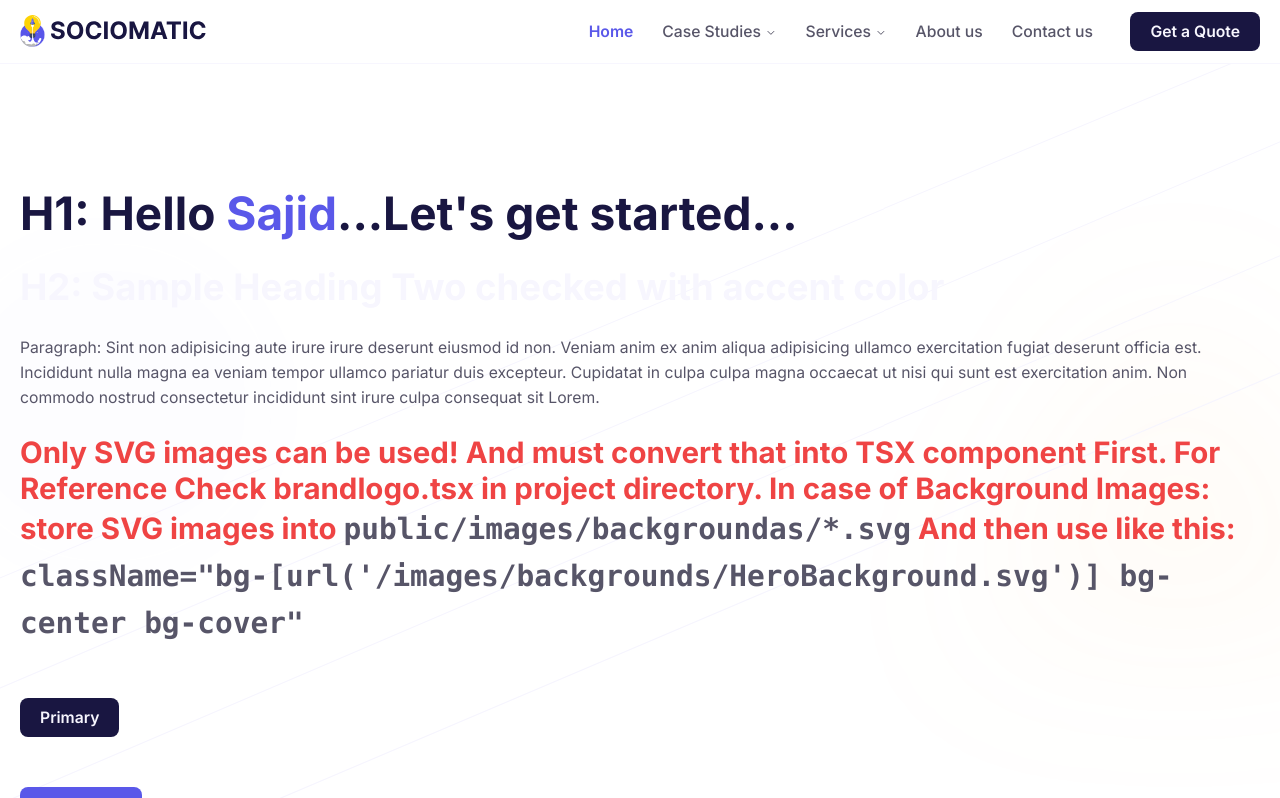
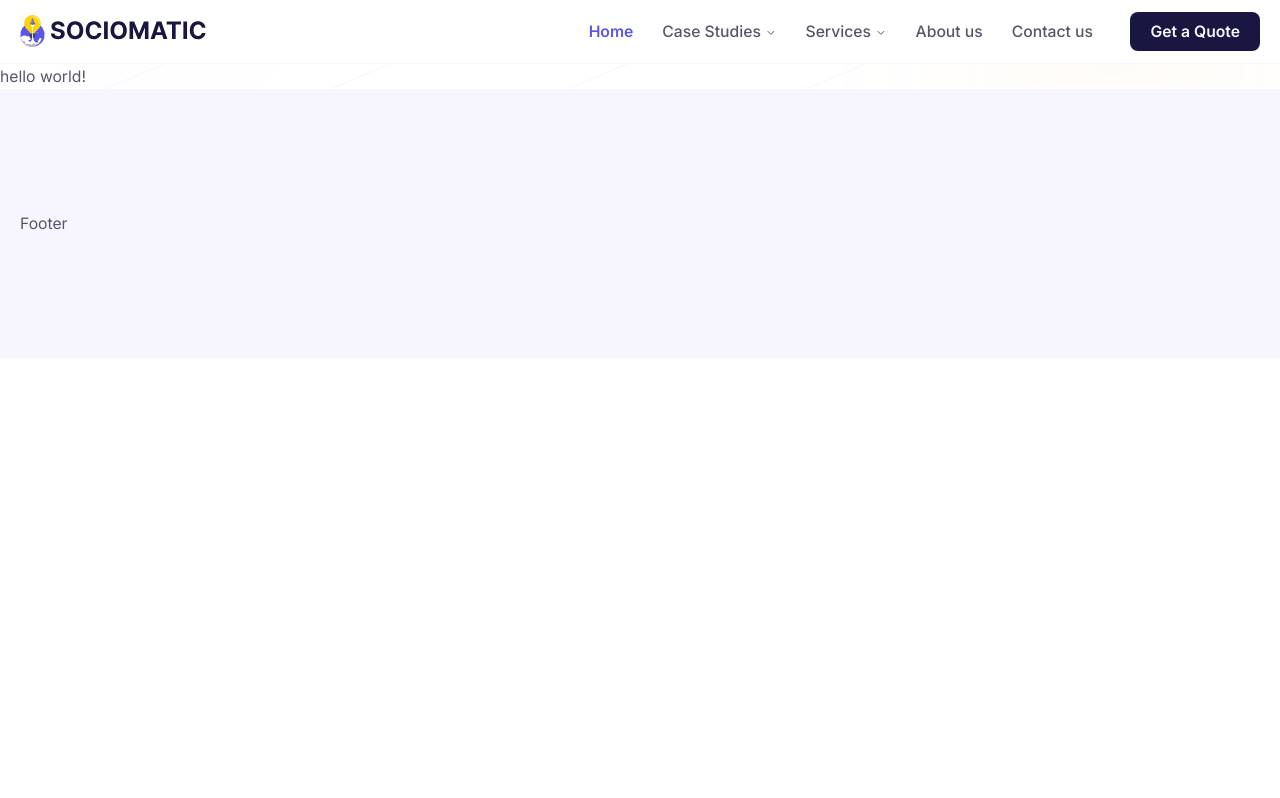
Before and after one commit to musiur/sociomatic, a Next.js app: page / in a window 1280 px wide. Shown: the top 798 px of the page. Built offline with nearby package versions, Linux system fonts and the light colour scheme.

Commit message:
[Feature] Create Navigation Bar #1

```diff
--- a/src/app/page.tsx
+++ b/src/app/page.tsx
@@ -1,40 +1,9 @@
-import { Button } from "@/components/ui/button";
+
 
 const Home = () => {
   return (
     <main className="bg-[url('/images/backgrounds/HeroBackground.svg')] bg-center bg-cover">
-      <div className="container section flex flex-col items-start justify-start large-gap">
-        <div className="flex flex-col items-start justify-start small-gap">
-          <h1 className="text-primary">
-            H1: Hello <span className="text-secondary">Sajid</span>...Let&apos;s get
-            started...
-          </h1>
-          <h2 className="text-accent">
-            H2: Sample Heading Two checked with accent color
-          </h2>
-          <p>
-            Paragraph: Sint non adipisicing aute irure
-            irure deserunt eiusmod id non. Veniam anim ex anim aliqua
-            adipisicing ullamco exercitation fugiat deserunt officia est.
-            Incididunt nulla magna ea veniam tempor ullamco pariatur duis
-            excepteur. Cupidatat in culpa culpa magna occaecat ut nisi qui sunt
-            est exercitation anim. Non commodo nostrud consectetur incididunt
-            sint irure culpa consequat sit Lorem.
-          </p>
-          <p className="text-destructive font-bold text-3xl">
-            Only SVG images can be used! And must convert that into TSX
-            component First. For Reference Check brandlogo.tsx in project
-            directory. In case of Background Images: store SVG images into{" "}
-            <code>public/images/backgroundas/*.svg</code> And then use like
-            this:
-            <br />
-            <code>{`className="bg-[url('/images/backgrounds/HeroBackground.svg')] bg-center bg-cover"`}</code>
-          </p>
-        </div>
-        <Button>Primary</Button>
-        <Button variant="secondary">Secondary</Button>
-        <Button variant="outline">Secondary</Button>
-      </div>
+      hello world!
     </main>
   );
 };
```
